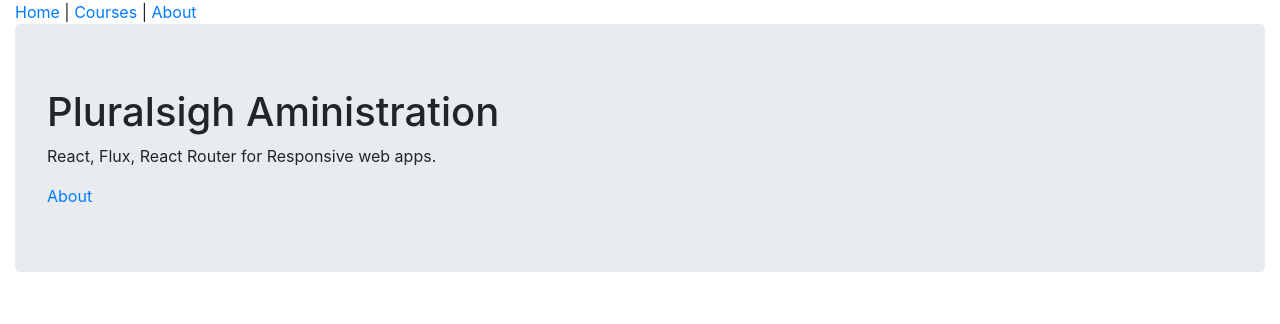
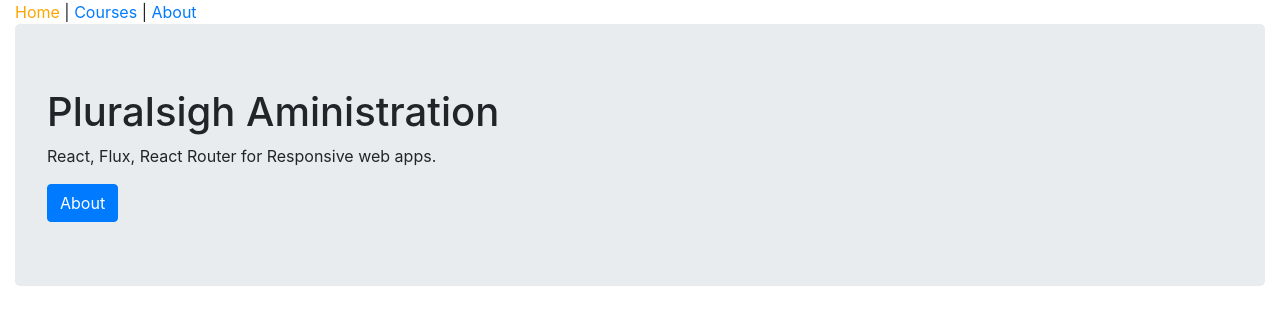
Before and after one commit to keylw/react-start, a React (Create React App) app: page / in a window 1280 px wide. Shown: the top 324 px of the page. Built offline with nearby package versions, Linux system fonts and the light colour scheme; no server answers.

Commit message:
added link and navlink from react-router

```diff
--- a/src/components/HomePage.js
+++ b/src/components/HomePage.js
@@ -1,11 +1,14 @@
 import React from "react";
+import { Link } from "react-router-dom";
 
 function HomePage() {
   return (
     <div className="jumbotron">
       <h1>Pluralsigh Aministration</h1>
       <p>React, Flux, React Router for Responsive web apps.</p>
-      <a href="/about">About</a>
+      <Link to="/about" className="btn btn-primary">
+        About
+      </Link>
     </div>
   );
 }
--- a/src/components/common/Header.js
+++ b/src/components/common/Header.js
@@ -1,10 +1,21 @@
 import React from "react";
+import { NavLink } from "react-router-dom";
 
 function Header() {
+  const activeStyle = { color: "orange" };
   return (
     <nav>
-      <a href="/">Home</a> | <a href="/courses">Courses</a> |{" "}
-      <a href="/about">About</a>
+      <NavLink activeStyle={activeStyle} exact to="/">
+        Home
+      </NavLink>
+      {" | "}
+      <NavLink activeStyle={activeStyle} to="/courses">
+        Courses
+      </NavLink>
+      {" | "}
+      <NavLink activeStyle={activeStyle} to="/about">
+        About
+      </NavLink>
     </nav>
   );
 }
```
